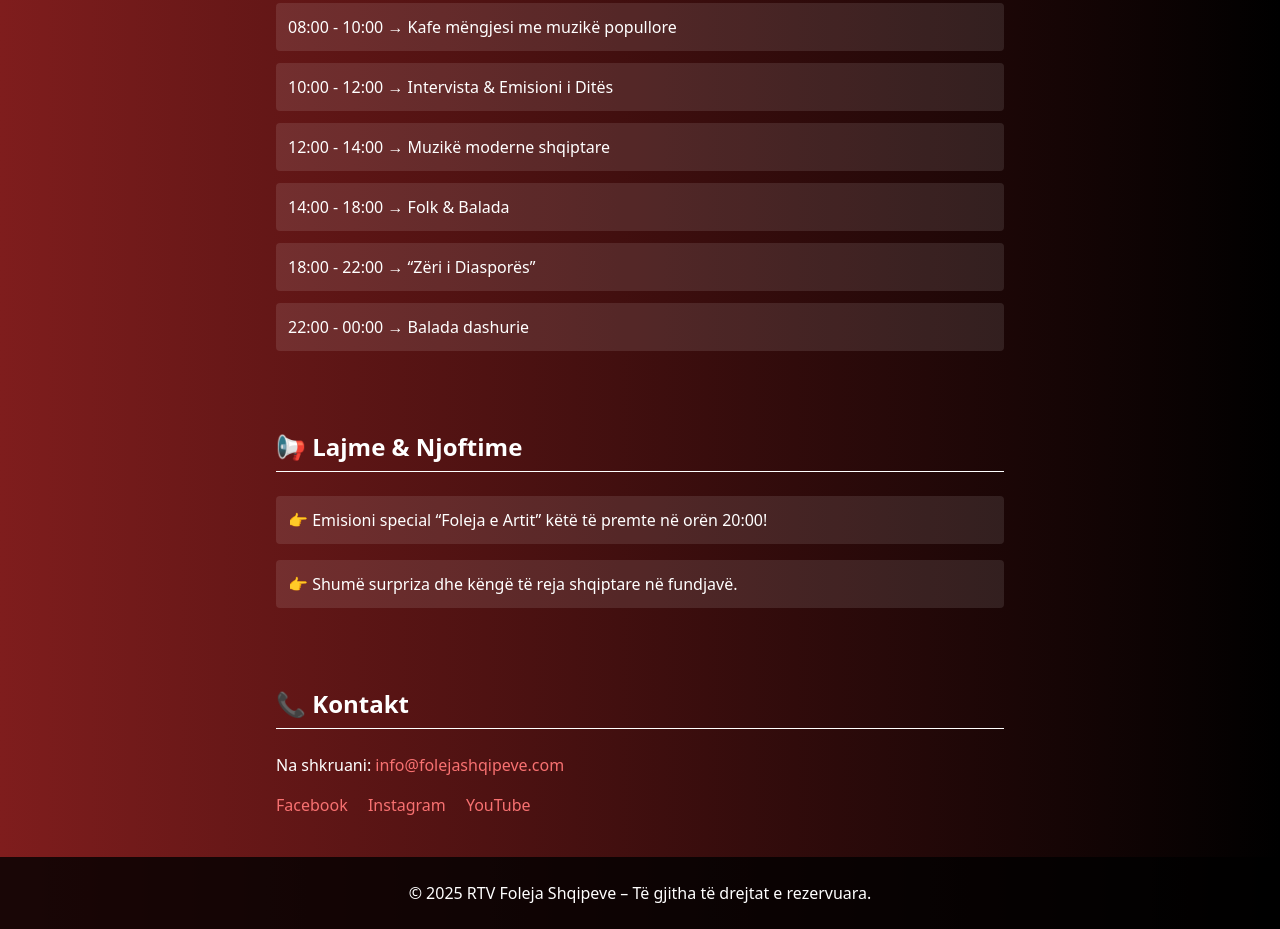
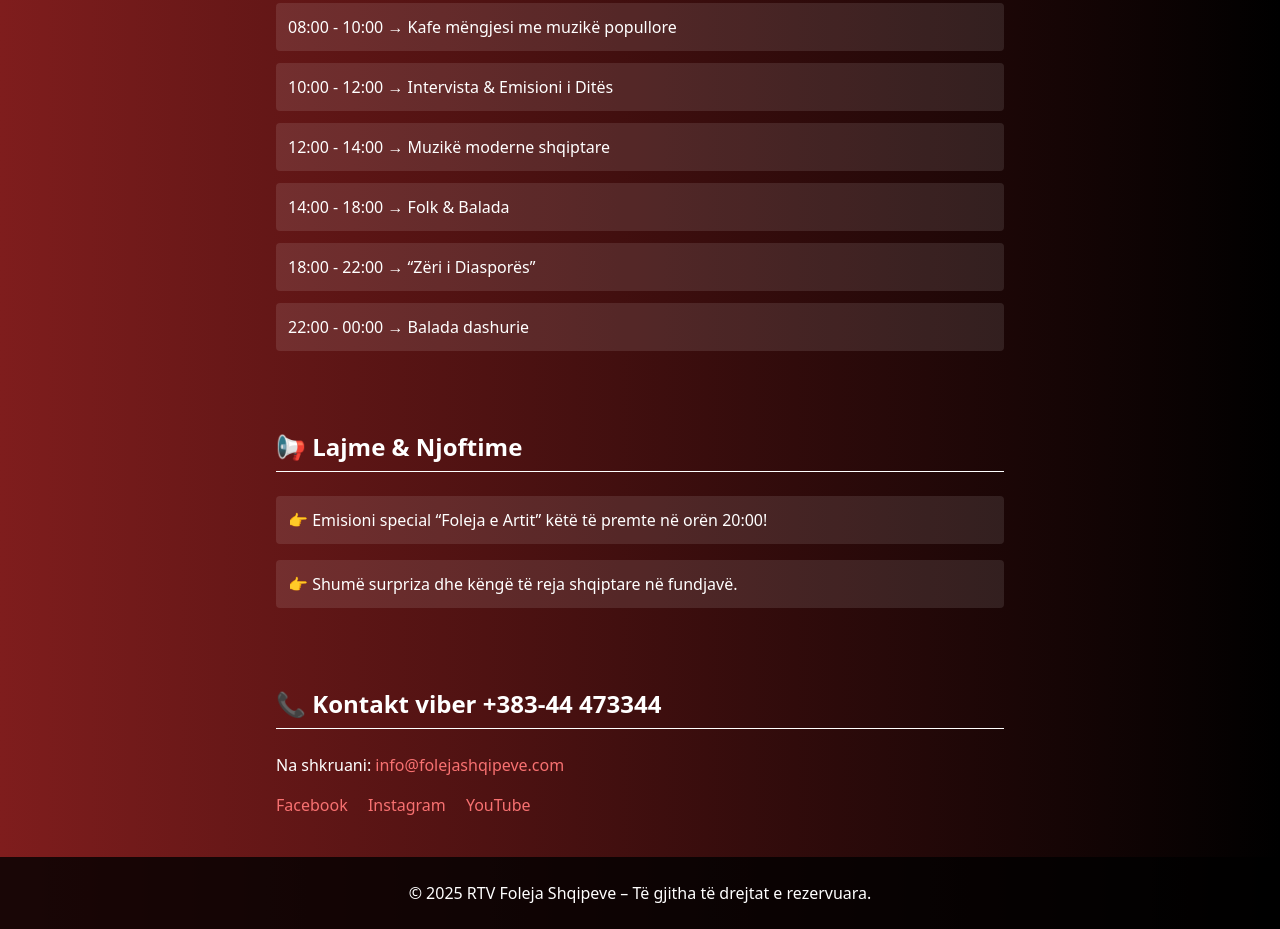
Before and after one commit to folejashqipeve-wq/rtv-foleja-shqipeve, a plain HTML site: page index.html in a window 1280 px wide. Shown: the part 500-1429 px from the top of the page. Drawn offline with nearby package versions, Linux system fonts and the light colour scheme.

Commit message:
Update index.html

```diff
--- a/index.html
+++ b/index.html
@@ -48,7 +48,7 @@
 
   <!-- Kontakt -->
   <section class="max-w-3xl mx-auto px-5 py-10">
-    <h2 class="text-2xl font-bold border-b border-white pb-2 mb-6">📞 Kontakt</h2>
+    <h2 class="text-2xl font-bold border-b border-white pb-2 mb-6">📞 Kontakt viber +383-44 473344</h2>
     <p class="mb-4">Na shkruani:
       <a href="mailto:info@folejashqipeve.com" class="text-red-400 hover:underline">info@folejashqipeve.com</a>
     </p>
```
